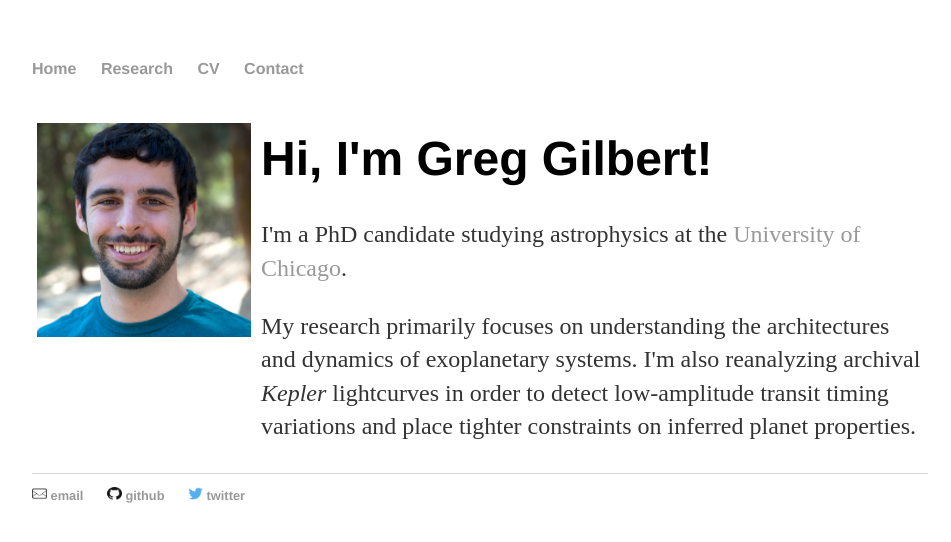
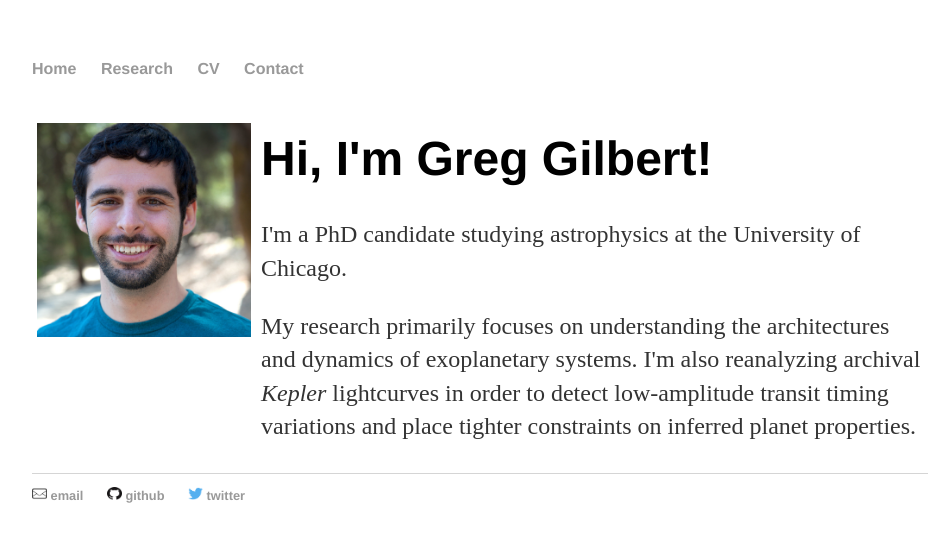
Before and after one commit to gjgilbert/gjgilbert.github.io, a Jekyll site: the page built from index.html, in a window 1280 px wide. Shown: the top 542 px of the page, without its empty margins (160-1111 px from the left). Built offline with Jekyll 4.4.1, drawn with Linux system fonts in a browser that asks for light colours; part of the change alters nothing that is shown.

```diff
--- a/index.html
+++ b/index.html
@@ -44,7 +44,7 @@ title: Greg Gilbert
 	  </div>
 	  <div class="column right">
 	    <h1>Hi, I'm Greg Gilbert!</h1>
-	    <p>I'm a PhD candidate studying astrophysics at the <a href="https://astrophysics.uchicago.edu/">University of Chicago</a>.</p>
+	    <p>I'm a PhD candidate studying astrophysics at the University of Chicago.</p>
 	    <p style="font-size:1.5em">My research primarily focuses on understanding the architectures and dynamics of exoplanetary systems. I'm also reanalyzing archival <em>Kepler</em> lightcurves in order to detect low-amplitude transit timing variations and place tighter constraints on inferred planet properties.</p>
 	  </div>
 	</div>
```
